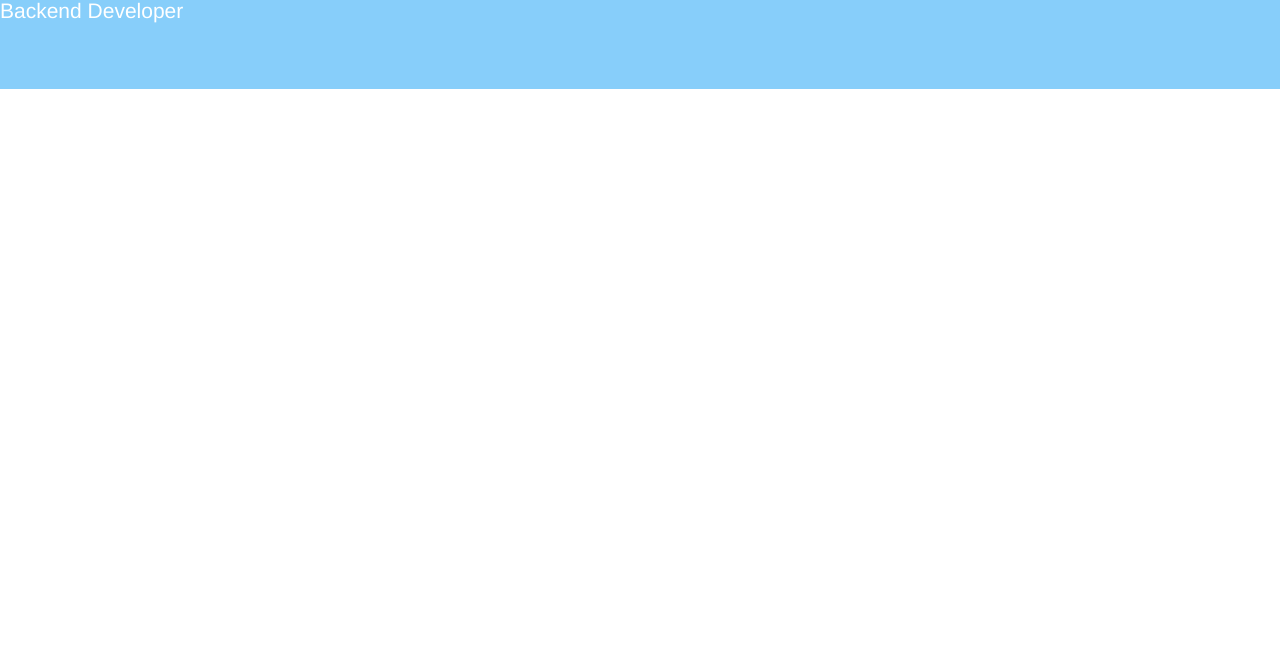
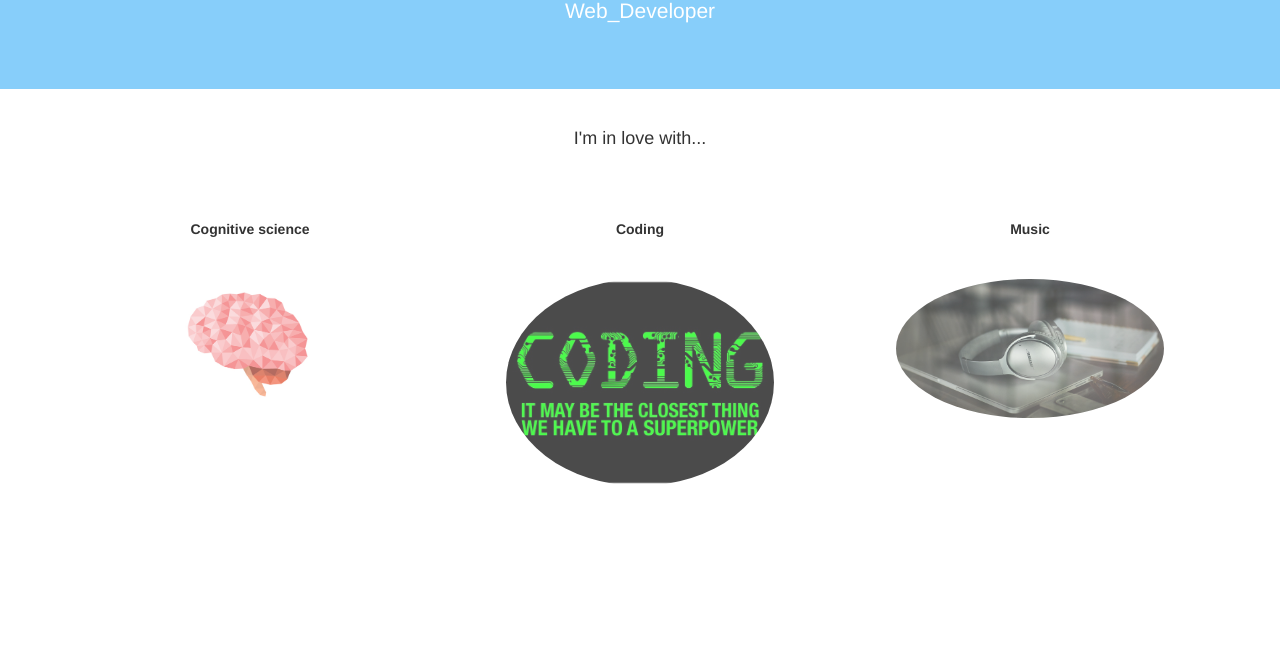
Before and after one commit to neshka/web_bootstrap, a plain HTML site: page index.html in a window 1280 px wide. Shown: the part 151-800 px from the top of the page. Drawn offline with nearby package versions, Linux system fonts and the light colour scheme.

Commit message:
add images

```diff
--- a/b_style.css
+++ b/b_style.css
@@ -2,3 +2,18 @@
     background-color: #87CEFA; /* Blue */
     color: #ffffff;
 }
+
+.person {
+    border: 10px solid transparent;
+    margin-bottom: 25px;
+    width: 80%;
+    height: 80%;
+    opacity: 0.7;
+}
+.person:hover {
+    border-color: #f1f1f1;
+}
+
+<img src="electro.jpg" class="img-circle person" alt="Random Name">
+<img src="electro.jpg" class="img-circle person" alt="Random Name">
+<img src="electro.jpg" class="img-circle person" alt="Random Name">
--- a/index.html
+++ b/index.html
@@ -13,10 +13,29 @@
   </head>
 
   <body>
-  	<div class="jumbotron">
+  	<div class="jumbotron text-center">
 		<h1>AgA</h1>
-		<p>Backend Developer</p>
+		<p>Web_Developer</p>
+
 	</div>
+	<div class="container text-center">
+  <h4>I'm in love with...</h4>
+  <br><br><br>
+  <div class="row">
+    <div class="col-sm-4">
+      <p><strong>Cognitive science</strong></p><br>
+      <img src="image/mind.jpg" class="img-circle person" alt="mind">
+    </div>
+    <div class="col-sm-4">
+      <p><strong>Coding</strong></p><br>
+      <img src="image/code.jpg" class="img-circle person" alt="brianhousand.com">
+    </div>
+    <div class="col-sm-4">
+      <p><strong>Music</strong></p><br>
+      <img src="image/headph.jpg" class="img-circle person" alt="headphones">
+    </div>
+  </div>
+</div>
 
   </body>
 
```
Also changed, not shown: image/code.jpg (added), image/electro.jpg (added), image/headph.jpg (added), image/mind.jpg (added).
